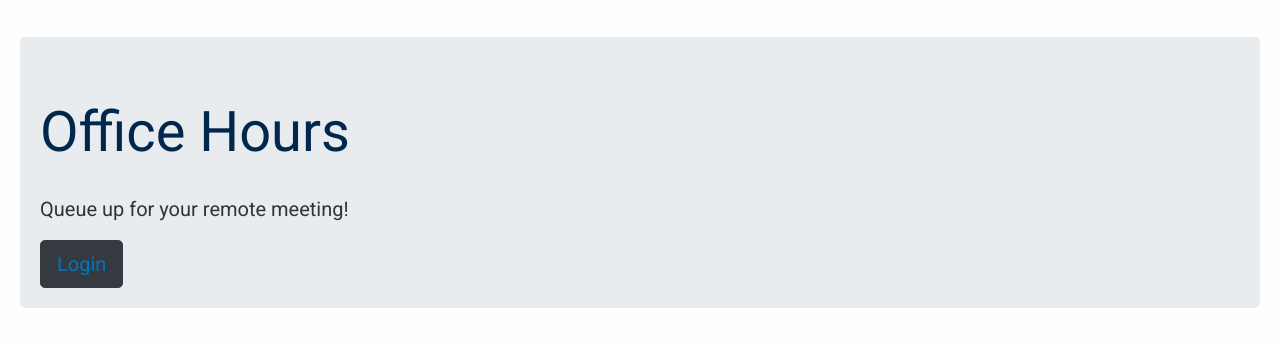
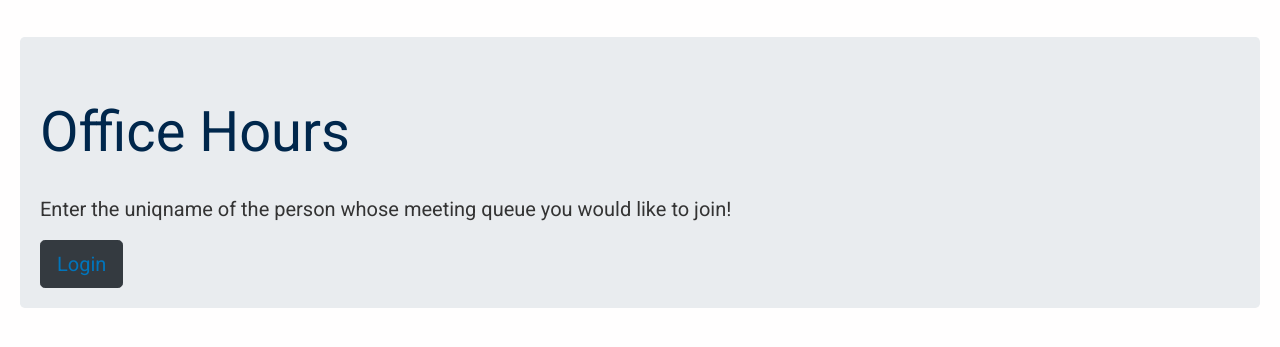
Before and after one commit to tl-its-umich-edu/remote-office-hours-queue, a Django app: page / in a window 1280 px wide. Shown: the part 147-494 px from the top of the page. Run offline with Django 3.2, Linux system fonts and the light colour scheme; some libraries are stand-ins or nearby versions.

Commit message:
Update interface text

```diff
--- a/src/bluejeans_queue/templates/bluejeans_queue/index.html
+++ b/src/bluejeans_queue/templates/bluejeans_queue/index.html
@@ -4,7 +4,7 @@
 
 <div class="jumbotron">
   <h1 class="display-4">Office Hours</h1>
-  <p class="lead">Queue up for your remote meeting!</p>
+  <p class="lead">Enter the uniqname of the person whose meeting queue you would like to join!</p>
   {% if not request.user.is_authenticated and not netdash_modules %}
   <a href="{% url 'oidc_authentication_init' %}" class="btn btn-dark btn-lg">Login</a>
   {% else %}
```
